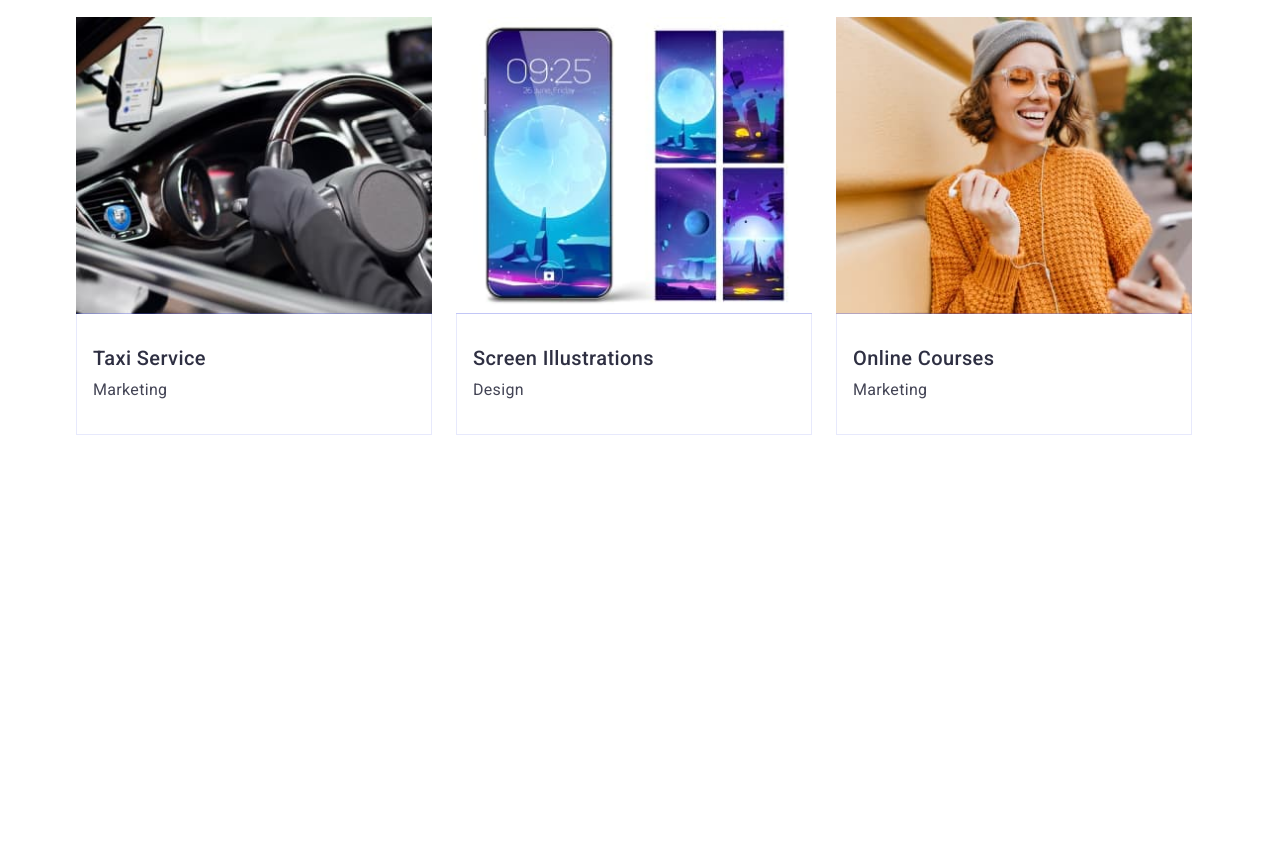
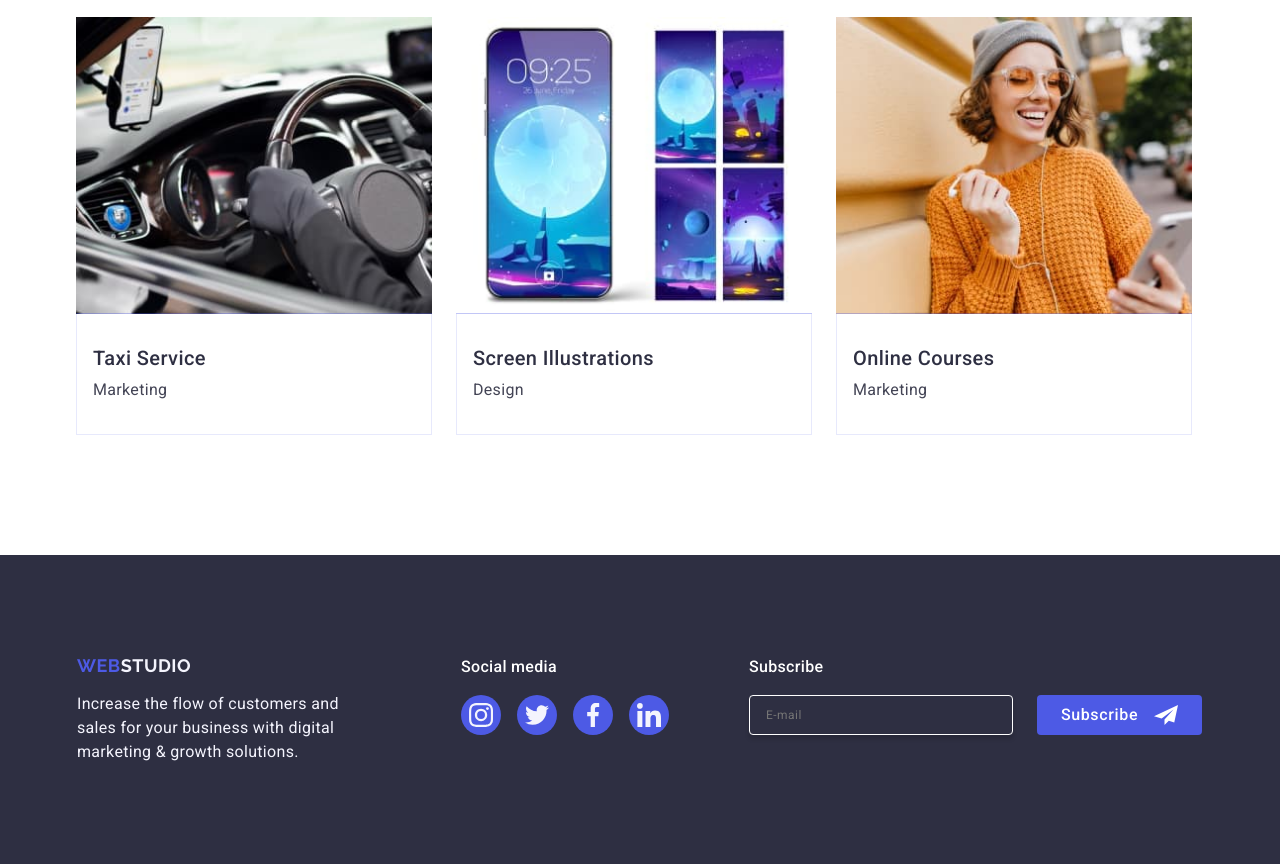
Before and after one commit to OlhaKadeeva/goit-markup-hw-06, a plain HTML site: page index.html in a window 1280 px wide. Shown: the part 2621-3485 px from the top of the page. Before the commit the page ends 3176 px from the top, so only its background shows below. Drawn offline with nearby package versions, Linux system fonts and the light colour scheme.

Commit message:
footer adaptive

```diff
--- a/css/styles.css
+++ b/css/styles.css
@@ -855,3 +855,145 @@ MODAL BACKDROP
     display: block;
   }
 }
+/* ==================================================
+FOOTER
+================================================== */
+.footer {
+  background: #2e2f42;
+  color: #f4f4fd;
+  padding: 100px 0;
+}
+.footer_container {
+  display: flex;
+  flex-wrap: wrap;
+  text-align: center;
+  column-gap: 24px;
+  row-gap: 72px;
+}
+
+.footer_logo {
+  margin-bottom: 16px;
+  display: block;
+}
+.footer_logo_span {
+  color: #f4f4fd;
+}
+
+.footer_social_wrapper {
+  margin: 0 auto;
+}
+.footer_social_text {
+  font-weight: 500;
+  color: #ffffff;
+  margin-bottom: 16px;
+}
+.footer_item_social {
+  display: flex;
+  gap: 16px;
+}
+.footer_item_link {
+  display: flex;
+  justify-content: center;
+  align-items: center;
+  width: 40px;
+  height: 40px;
+  border-radius: 50%;
+  background-color: #4d5ae5;
+  padding: 8px;
+  line-height: 1;
+  transition: background-color 250ms cubic-bezier(0.4, 0, 0.2, 1);
+}
+.footer_item_link:hover,
+.footer_item_link:focus {
+  background-color: #31d0aa;
+}
+.footer_item_icon {
+  fill: #f4f4fd;
+}
+.footer_form_title {
+  margin-bottom: 16px;
+  font-weight: 500;
+  font-size: 16px;
+  line-height: 1.5;
+  letter-spacing: 0.02em;
+  color: #ffffff;
+}
+.footer_form {
+  display: flex;
+  flex-wrap: wrap;
+  justify-content: center;
+  align-items: center;
+  row-gap: 16px;
+  column-gap: 24px;
+}
+.footer_imput {
+  background: transparent;
+  border: 1px solid #ffffff;
+  border-radius: 4px;
+  width: 288px;
+  height: 40px;
+  font-size: 12px;
+  line-height: 2;
+  letter-spacing: 0.04em;
+  color: #ffffff;
+  padding: 8px 16px;
+
+  box-shadow: 0 4px 4px 0 rgba(0, 0, 0, 0.15);
+}
+.footer_submit_btn {
+  border-radius: 4px;
+  min-width: 165px;
+  height: 40px;
+  display: flex;
+  align-items: center;
+  justify-content: center;
+  flex-direction: row;
+  background: #4d5ae5;
+  font-weight: 500;
+  font-size: 16px;
+  line-height: 1.5;
+  letter-spacing: 0.04em;
+  text-align: center;
+  color: #fff;
+  transition: background-color 0.25s cubic-bezier(0.4, 0, 0.2, 1);
+}
+.footer_submit_btn:hover {
+  background-color: #404bbf;
+}
+.submit_footer_btn_icon {
+  fill: #ffffff;
+  margin-left: 16px;
+}
+@media screen and (min-width: 768px) {
+  .footer_container {
+    padding-left: 108px;
+  }
+  .footer_text_wrapper {
+    width: 264px;
+  }
+  .footer_social_wrapper {
+    margin: 0;
+  }
+  .footer_imput {
+    width: 264px;
+  }
+
+  .footer_logo,
+  .footer_text,
+  .footer_social_text,
+  .footer_form_title {
+    text-align: start;
+  }
+}
+@media screen and (min-width: 1158px) {
+  .footer_container {
+    padding-left: 16px;
+    gap: 0px;
+  }
+  .footer_text_wrapper {
+    margin-right: 120px;
+  }
+  .footer_social_wrapper {
+    margin-right: 80px;
+  }
+}
--- a/index.html
+++ b/index.html
@@ -557,7 +557,7 @@
       </section>
     </main>
     <!-- FOOTER -->
-    <footer class="footer visually-hidden">
+    <footer class="footer">
       <div class="container footer_container">
         <div class="footer_text_wrapper">
           <a class="footer_logo logo" href="./index.html"
```
